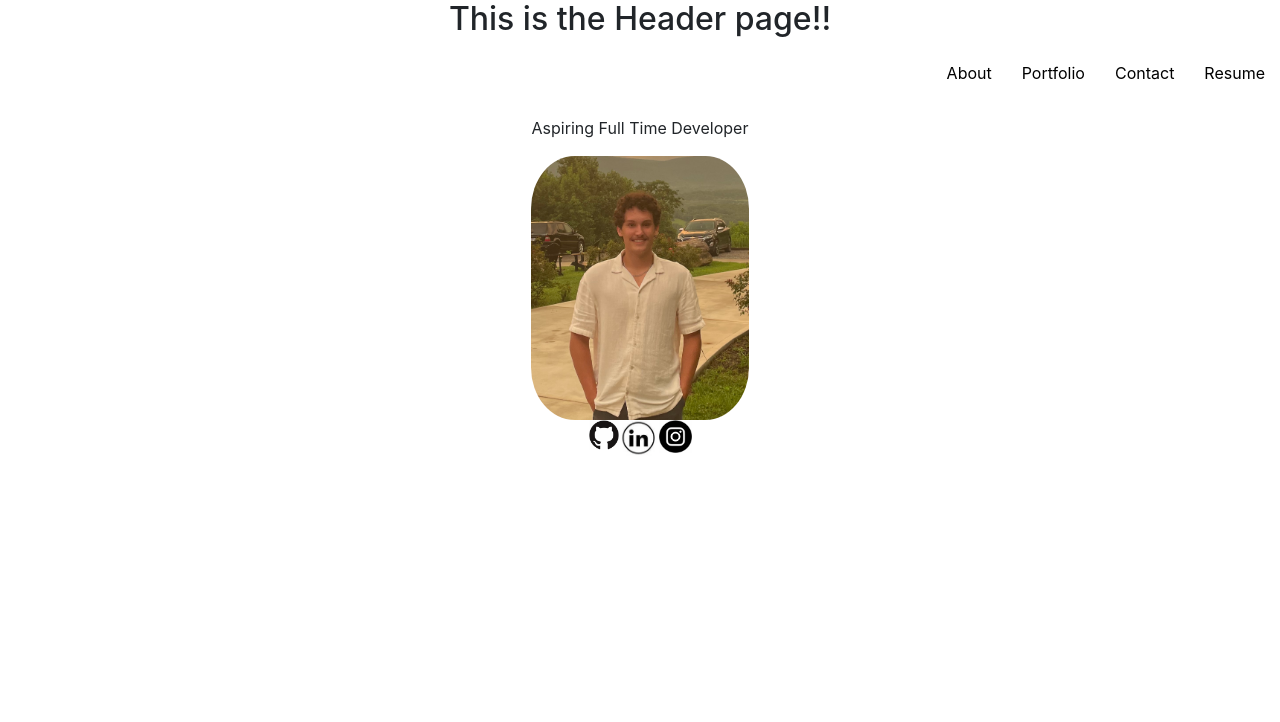
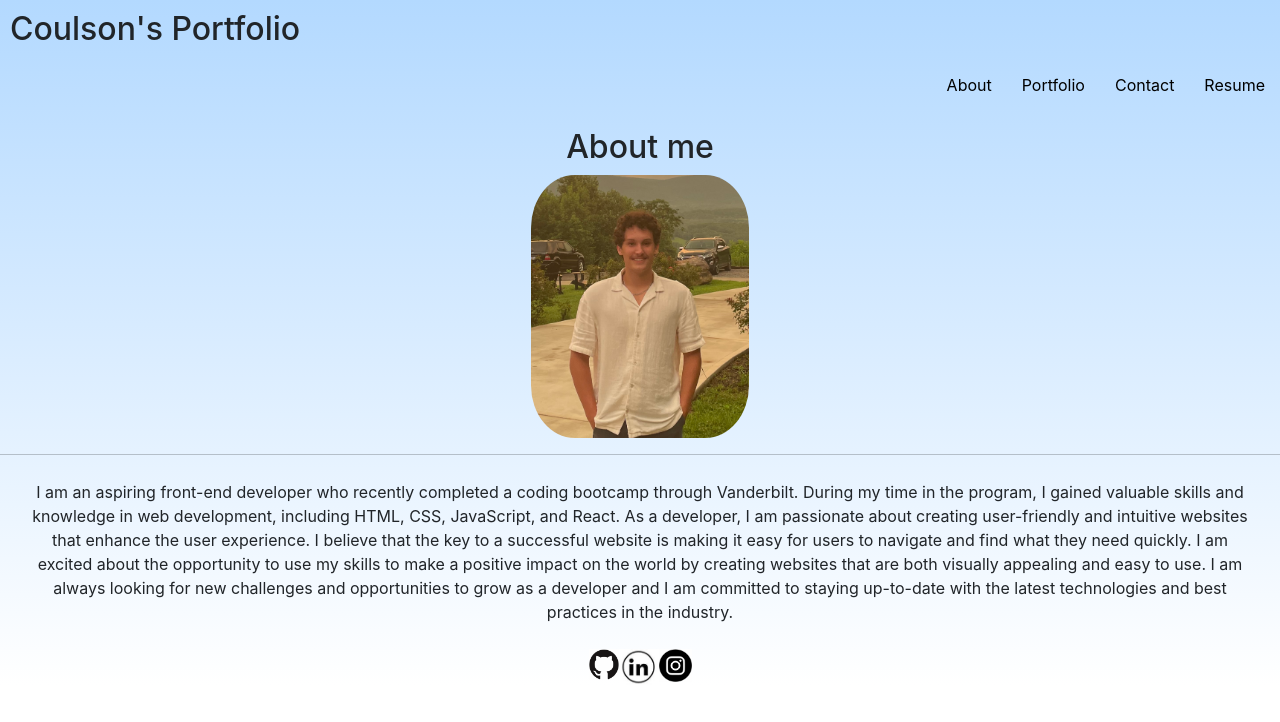
Before and after one commit to CoulsonP/react-portfolio, a React (Create React App) app: page / in a window 1280 px wide. Shown: the top 722 px of the page. Built offline with nearby package versions, Linux system fonts and the light colour scheme.

Commit message:
added about me, changed header, and added styling

```diff
--- a/src/App.css
+++ b/src/App.css
@@ -1,3 +1,9 @@
+
+body {
+  background: linear-gradient(to bottom, #b3d9ff, #ffffff);
+  background-repeat: no-repeat;
+}
+
 .App {
   text-align: center;
 }
@@ -8,15 +14,6 @@ ul {
 
 li {
   margin: 15px;
-  color: black;
-}
-
-link:active {
-  color: bisque;
-}
-
-link:visited {
-  text-decoration: none;
 }
 
 span:focus{
@@ -80,3 +77,16 @@ span:active {
   flex-direction: row;
   justify-content: flex-end;
 }
+
+.active-link span {
+  color: bisque !important;
+}
+
+.aboutMePar {
+  margin: 25px;
+}
+
+.header{
+  text-align: left;
+  margin: 10px;
+}
--- a/src/components/About.js
+++ b/src/components/About.js
@@ -4,9 +4,16 @@ export default class About extends Component {
   render() {
     return (
       <div>
-        <p className='topAbout'>Aspiring Full Time Developer</p>
+        <h2 className='topAbout'>About me</h2>
         <img className='myPic' src={process.env.PUBLIC_URL + '/IMG_9040.jpg'} alt="profile pic"/>
+        <hr></hr>
+        <p className='aboutMePar'>
+        I am an aspiring front-end developer who recently completed a coding bootcamp through Vanderbilt. During my time in the program, I gained valuable skills and knowledge in web development, including HTML, CSS, JavaScript, and React.
+        As a developer, I am passionate about creating user-friendly and intuitive websites that enhance the user experience. I believe that the key to a successful website is making it easy for users to navigate and find what they need quickly.
+        I am excited about the opportunity to use my skills to make a positive impact on the world by creating websites that are both visually appealing and easy to use. I am always looking for new challenges and opportunities to grow as a developer and I am committed to staying up-to-date with the latest technologies and best practices in the industry.
+        </p>
       </div>
+
     )
   }
 }
--- a/src/components/Contact.js
+++ b/src/components/Contact.js
@@ -6,6 +6,7 @@ export default class Contact extends Component {
       <div>
         <h2>This is the contact page!!</h2>
       </div>
+
     )
   }
 }
--- a/src/components/Header.js
+++ b/src/components/Header.js
@@ -5,7 +5,7 @@ export default class Header extends Component {
   render() {
     return (
       <div>
-        <h2>This is the Header page!!</h2>
+        <h2 className='header'>Coulson's Portfolio</h2>
         <Nav></Nav>
       </div>
     )
--- a/src/components/Nav.js
+++ b/src/components/Nav.js
@@ -1,14 +1,15 @@
 import React, { Component } from 'react'
-import { Link } from 'react-router-dom'
+// import { Link } from 'react-router-dom'
+import { NavLink } from 'react-router-dom';
 export default class Nav extends Component {
   render() {
     return (
       <div className='linkDiv'>
        <ul className='linkStyle'>
-       <li> <Link className='link' style = {{textDecoration:"none"}}to = "/"><span>About</span></Link></li>
-       <li> <Link className='link' style = {{textDecoration:"none"}}to = "/portfolio"><span>Portfolio</span></Link></li>
-       <li> <Link className='link' style = {{textDecoration:"none"}}to = "/contact"><span>Contact</span></Link></li>
-       <li> <Link className='link' style = {{textDecoration:"none"}}to = "/resume"><span>Resume</span></Link></li>
+       <li><NavLink className='link' style={{textDecoration: "none"}} to="/" exact activeClassName="active-link"><span>About</span></NavLink> </li>
+       <li><NavLink className='link' style={{textDecoration: "none"}} to="/portfolio" activeClassName="active-link"><span>Portfolio</span></NavLink> </li>
+       <li><NavLink className='link' style={{textDecoration: "none"}} to="/contact" activeClassName="active-link"><span>Contact</span></NavLink> </li>
+       <li><NavLink className='link' style={{textDecoration: "none"}} to="/resume" activeClassName="active-link"><span>Resume</span></NavLink> </li>
        </ul>
       </div>
     )
--- a/src/components/Portfolio.js
+++ b/src/components/Portfolio.js
@@ -1,5 +1,5 @@
 import React, { Component } from 'react'
-import Project from './Project'
+import Project from './Project';
 
 export default function Portfolio() {
 
@@ -7,8 +7,9 @@ export default function Portfolio() {
       {
         title: "Javascript test",
         image: "https://www.wisdomgeek.com/wp-content/uploads/2020/11/unit-test-private-non-exported-function-javascript-1280x720.jpeg",
-        description: "placeholder",
+        description: "This application ",
         url: "https://coulsonp.github.io/JavaScript-Test/",
+        repo: "https://github.com/CoulsonP/JavaScript-Test",
       },
       {
         title: "Weather Forecast",
--- a/src/components/Project.js
+++ b/src/components/Project.js
@@ -10,6 +10,7 @@ function Card(props) {
       <img src={props.image}></img>
       <div className="card-body">{props.description}</div>
     <a href={props.url} >{props.title}</a>
+    {props.repo && <a href="{props.repo}">Github Repo</a>}
     </div>
   );
 }
```
